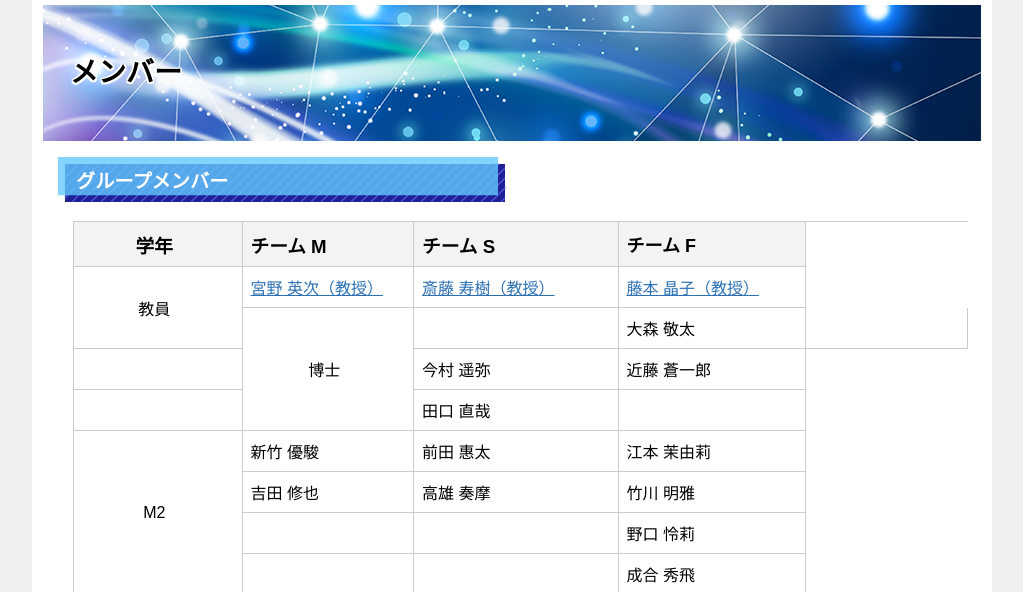
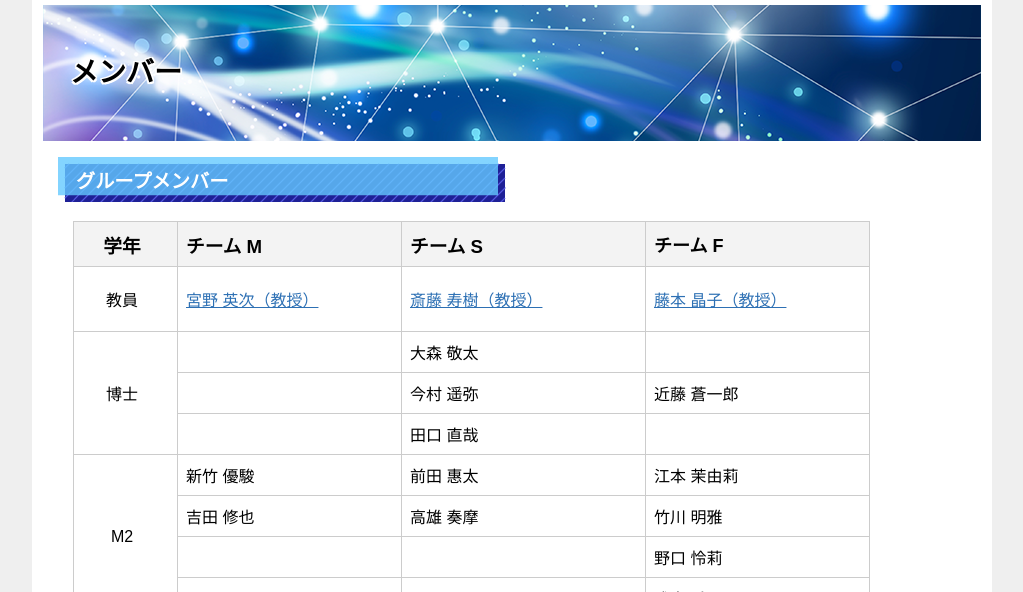
Before and after one commit to Kyutech-Algorithms-Group/KAG-web, a plain HTML site: page members.html in a window 1280 px wide. Shown: the part 142-734 px from the top of the page, without its empty margins (128-1151 px from the left). Drawn offline with Linux system fonts and the light colour scheme.

Commit message:
Update members.html

```diff
--- a/members.html
+++ b/members.html
@@ -39,7 +39,7 @@
 									<th style="width: 200px; height: 28px;"><span style="font-size: large;">チーム F</span></th>
 								</tr>
 								<tr style="height: 24px;">
-									<td style="text-align: center; width: 80px; height: 48px;" rowspan="2">教員</td>
+									<td style="text-align: center; width: 80px; height: 48px;" rowspan="1">教員</td>
 									<td style="width: 200px; height: 24px;"><a href="https://sites.google.com/view/eijimiyanokyutech/" target="_blank" rel="noopener">宮野 英次（教授）</a></td>
 									<td style="width: 200px; height: 24px;"><a href="https://toshikisaitoh.github.io/webpage/" target="_blank" rel="noopener">斎藤 寿樹（教授）</a></td>
 									<td style="width: 200px; height: 24px;"><a href="https://sites.google.com/view/fujimotokyutech" target="_blank" rel="noopener">藤本 晶子（教授）</a></td>
```
